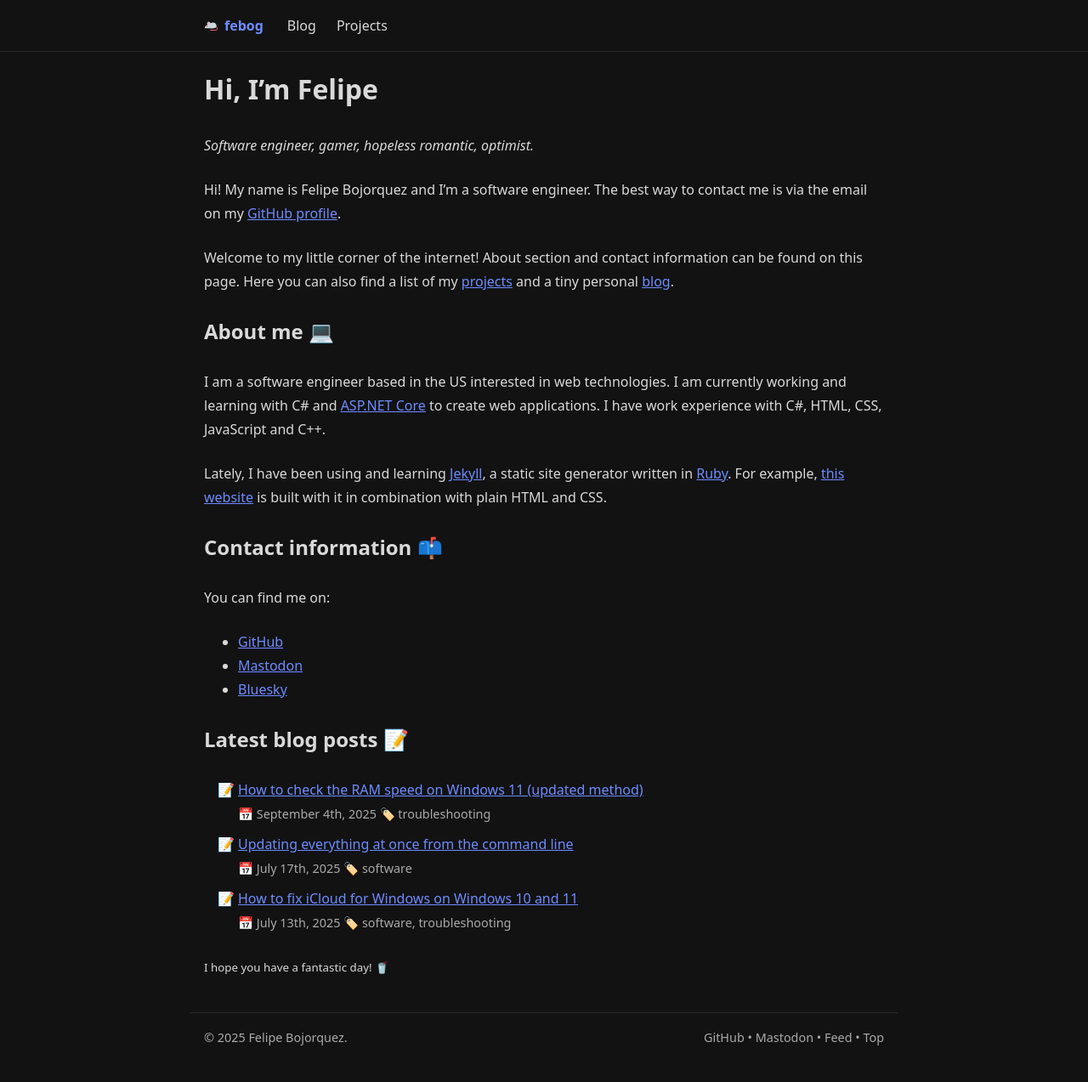
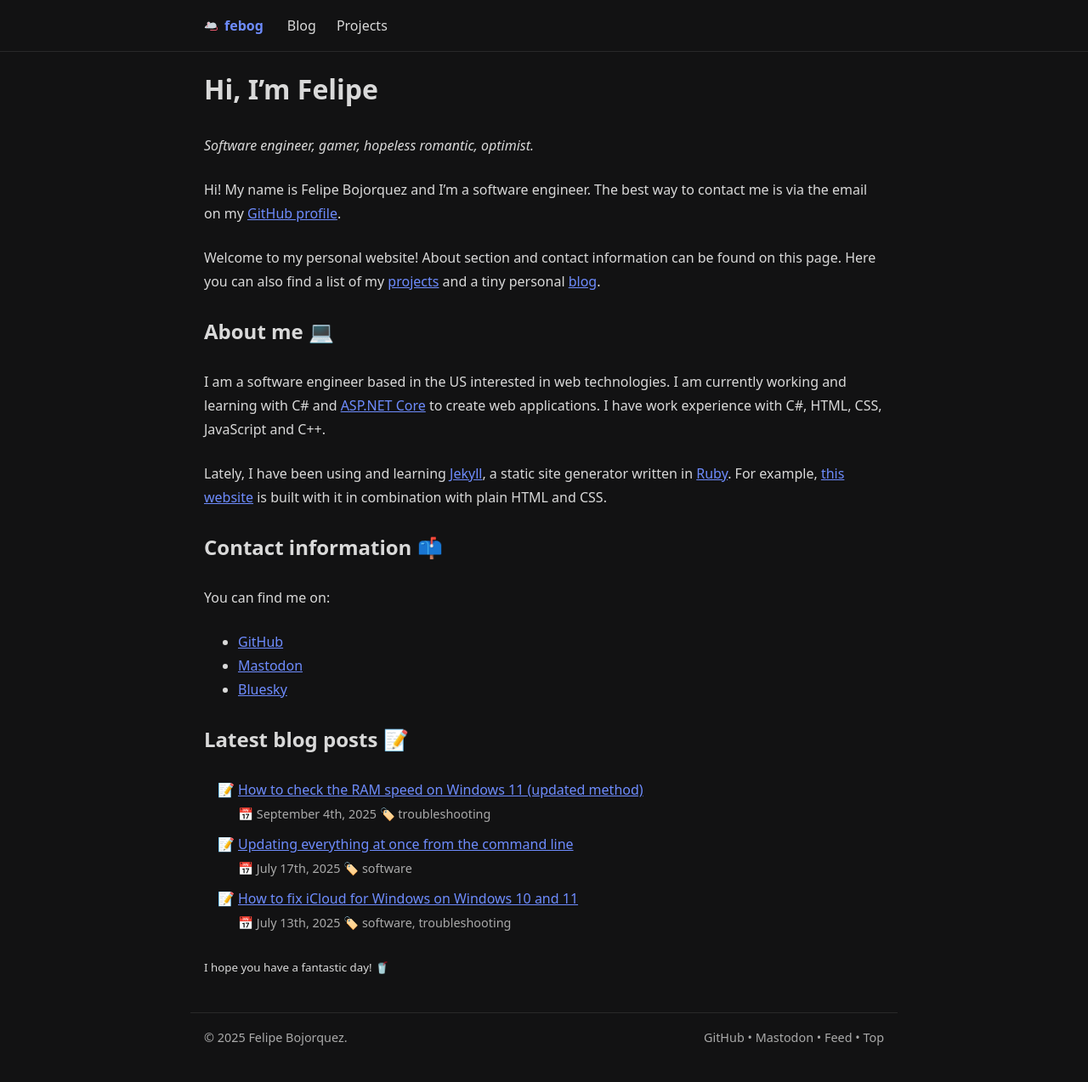
Before and after one commit to febog/website, a Jekyll site: the page built from src/index.md, in a window 1280 px wide. Shown: the whole page at 85% size. Built offline with Jekyll 4.4.1, drawn with Linux system fonts in a browser that asks for light colours.

Commit message:
Update homepage text

```diff
--- a/src/index.md
+++ b/src/index.md
@@ -6,7 +6,7 @@
 
 Hi! My name is Felipe Bojorquez and I'm a software engineer. The best way to contact me is via the email on my [GitHub profile](https://github.com/febog).
 
-Welcome to my little corner of the internet! About section and contact information can be found on this page. Here you can also find a list of my [projects](/projects) and a tiny personal [blog](/blog).
+Welcome to my personal website! About section and contact information can be found on this page. Here you can also find a list of my [projects](/projects) and a tiny personal [blog](/blog).
 
 ## About me 💻
 
```
